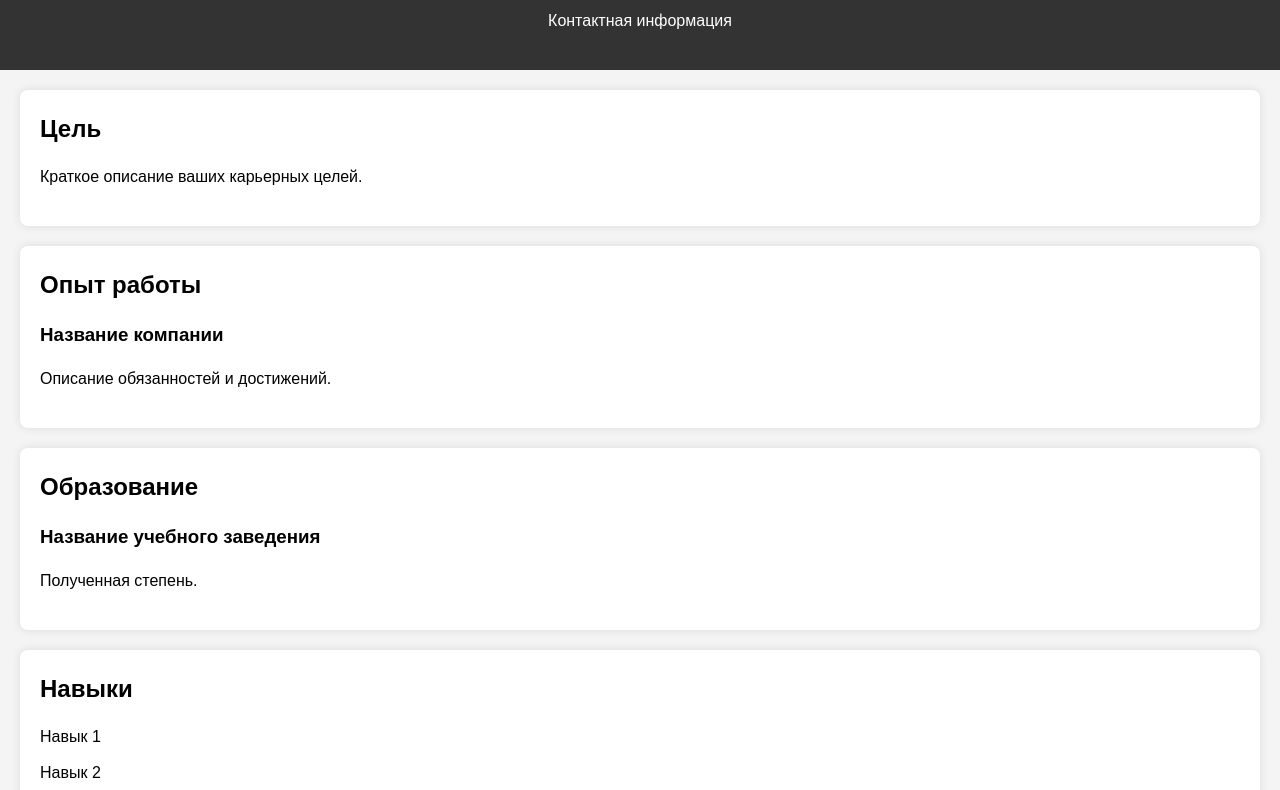
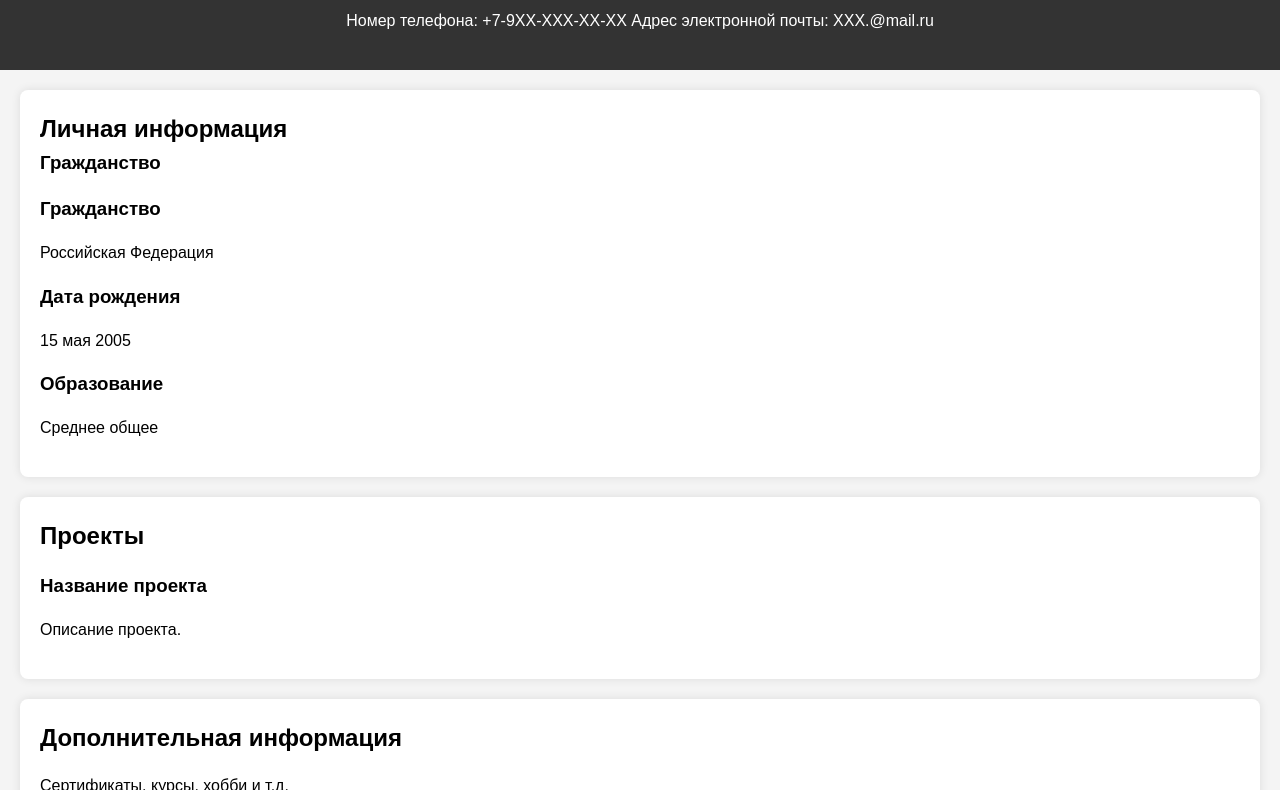
Before and after one commit to shblkjo/shblkjo.github.io, a plain HTML site: page index.html in a window 1280 px wide. Shown: the part 79-869 px from the top of the page. Drawn offline with Linux system fonts and the light colour scheme.

Commit message:
Update index.html

```diff
--- a/index.html
+++ b/index.html
@@ -8,38 +8,27 @@
 </head>
 <body>
     <header>
-        <h1>Ваше Имя</h1>
-        <p>Контактная информация</p>
+        <h1>Афанасьева Дарья Владиславовна</h1>
+        <p>Номер телефона: +7-9ХХ-ХХХ-ХХ-ХХ
+           Адрес электронной почты: XXX.@mail.ru
+        </p>
     </header>
-    <section id="objective">
-        <h2>Цель</h2>
-        <p>Краткое описание ваших карьерных целей.</p>
-    </section>
+
     <section id="experience">
-        <h2>Опыт работы</h2>
+        <h2>Личная информация</h2>
+        <h3>Гражданство</h3>
         <ul>
             <li>
-                <h3>Название компании</h3>
-                <p>Описание обязанностей и достижений.</p>
+                <h3>Гражданство</h3>
+                <p>Российская Федерация</p>
+                <h3>Дата рождения</h3>
+                <p>15 мая 2005</p>
+                <h3>Образование</h3>
+                <p>Среднее общее</p>
             </li>
         </ul>
     </section>
-    <section id="education">
-        <h2>Образование</h2>
-        <ul>
-            <li>
-                <h3>Название учебного заведения</h3>
-                <p>Полученная степень.</p>
-            </li>
-        </ul>
-    </section>
-    <section id="skills">
-        <h2>Навыки</h2>
-        <ul>
-            <li>Навык 1</li>
-            <li>Навык 2</li>
-        </ul>
-    </section>
+
     <section id="projects">
         <h2>Проекты</h2>
         <ul>
```
